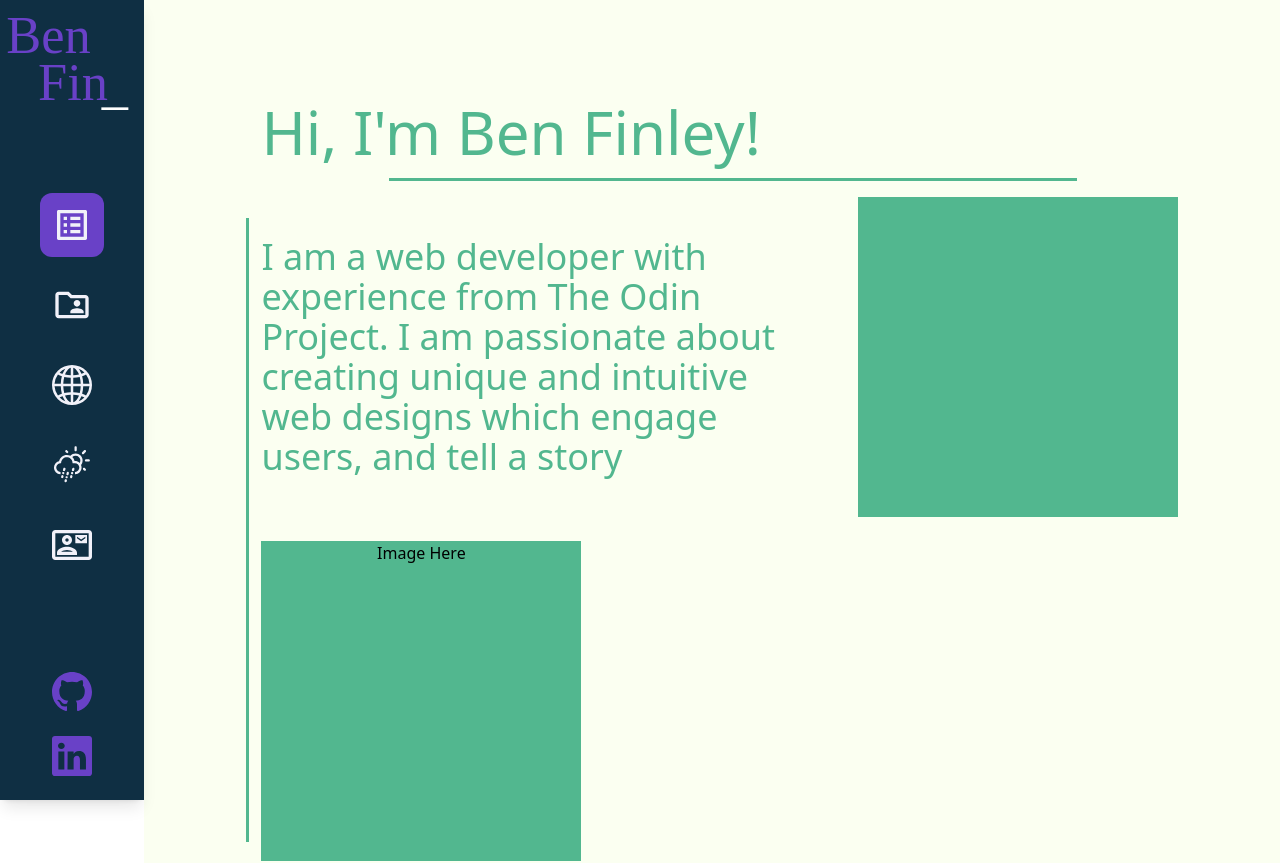
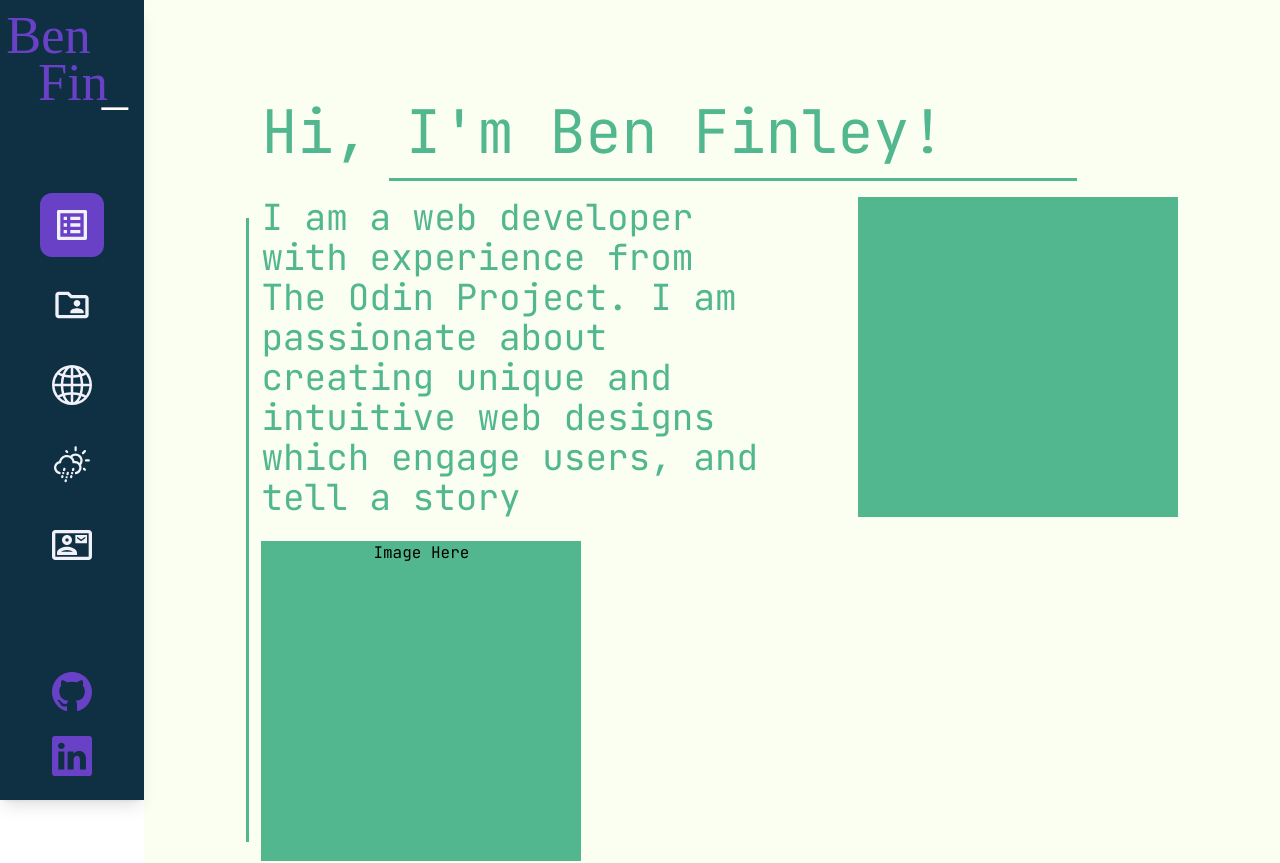
Before and after one commit to BenFin75/PortfolioWebsite, a React (Create React App) app: page / in a window 1280 px wide. Shown: the top 863 px of the page. Built offline with nearby package versions, Linux system fonts and the light colour scheme.

Commit message:
added jetbrains font and changed logo and title

```diff
--- a/public/index.html
+++ b/public/index.html
@@ -2,7 +2,10 @@
 <html lang="en">
   <head>
     <meta charset="utf-8" />
-    <link rel="icon" href="%PUBLIC_URL%/favicon.ico" />
+    <link rel="icon" href="%PUBLIC_URL%/logo1.png" />
+    <link rel="preconnect" href="https://fonts.googleapis.com">
+<link rel="preconnect" href="https://fonts.gstatic.com" crossorigin>
+<link href="https://fonts.googleapis.com/css2?family=JetBrains+Mono&display=swap" rel="stylesheet">
     <meta name="viewport" content="width=device-width, initial-scale=1" />
     <meta name="theme-color" content="#000000" />
     <meta
@@ -24,7 +27,7 @@
       work correctly both with client-side routing and a non-root public URL.
       Learn how to configure a non-root public URL by running `npm run build`.
     -->
-    <title>React App</title>
+    <title>Ben Finley Dev</title>
   </head>
   <body>
     <noscript>You need to enable JavaScript to run this app.</noscript>
--- a/src/index.css
+++ b/src/index.css
@@ -6,6 +6,7 @@ html,
 body,
 #root {
   height: 100%;
+  font-family: 'JetBrains Mono', monospace;
 }
 
 @layer components {
```
Also changed, not shown: public/logo1.png (added), public/logo1.svg (added).
